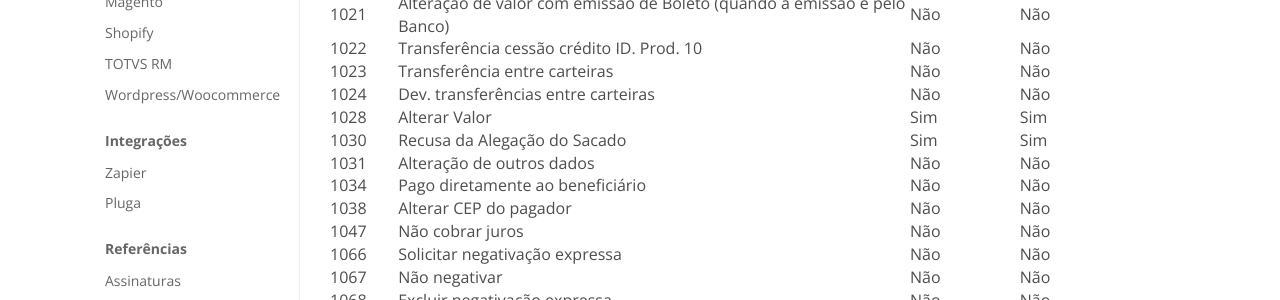
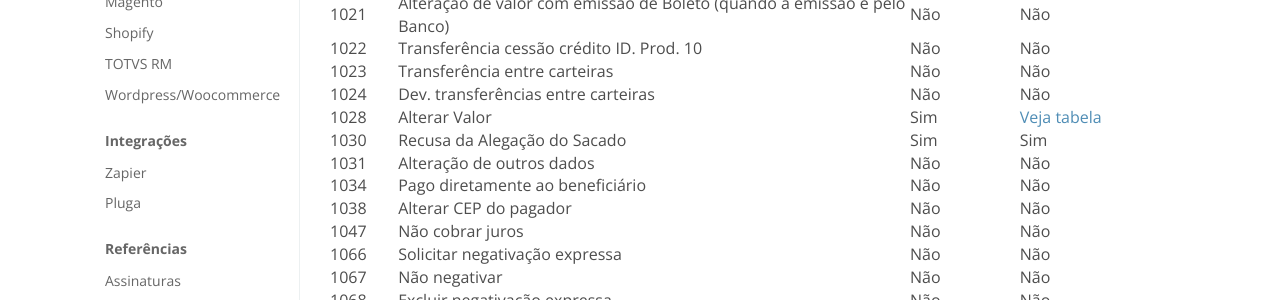
Before and after one commit to BoletoSimples/boletosimples-docs, a Jekyll site: the page built from bank_contracts/sofisa.markdown, in a window 1280 px wide and 900 px high, scrolled down 766 px. Shown: the part 154-454 px from the top of the window. Built offline with Jekyll 4.4.1, drawn with Linux system fonts in a browser that asks for light colours.

Commit message:
Updated Sofisa

```diff
--- a/bank_contracts/sofisa.markdown
+++ b/bank_contracts/sofisa.markdown
@@ -40,7 +40,7 @@ Correspondente Santander
 | 1022     | Transferência cessão crédito ID. Prod. 10           | Não           | Não                    |
 | 1023     | Transferência entre carteiras                       | Não           | Não                    |
 | 1024     | Dev. transferências entre carteiras                 | Não           | Não                    |
-| 1028     | Alterar Valor                                       | Sim           | Sim                    |
+| 1028     | Alterar Valor                                       | Sim           | [Veja tabela](https://suporte.boletosimples.com.br/article/pten2qs3c0-posso-alterar-a-data-de-vencimento-e-o-valor-de-um-boleto-j-emitido)                    |
 | 1030     | Recusa da Alegação do Sacado                        | Sim           | Sim                    |
 | 1031     | Alteração de outros dados                           | Não           | Não                    |
 | 1034     | Pago diretamente ao beneficiário                    | Não           | Não                    |
```
